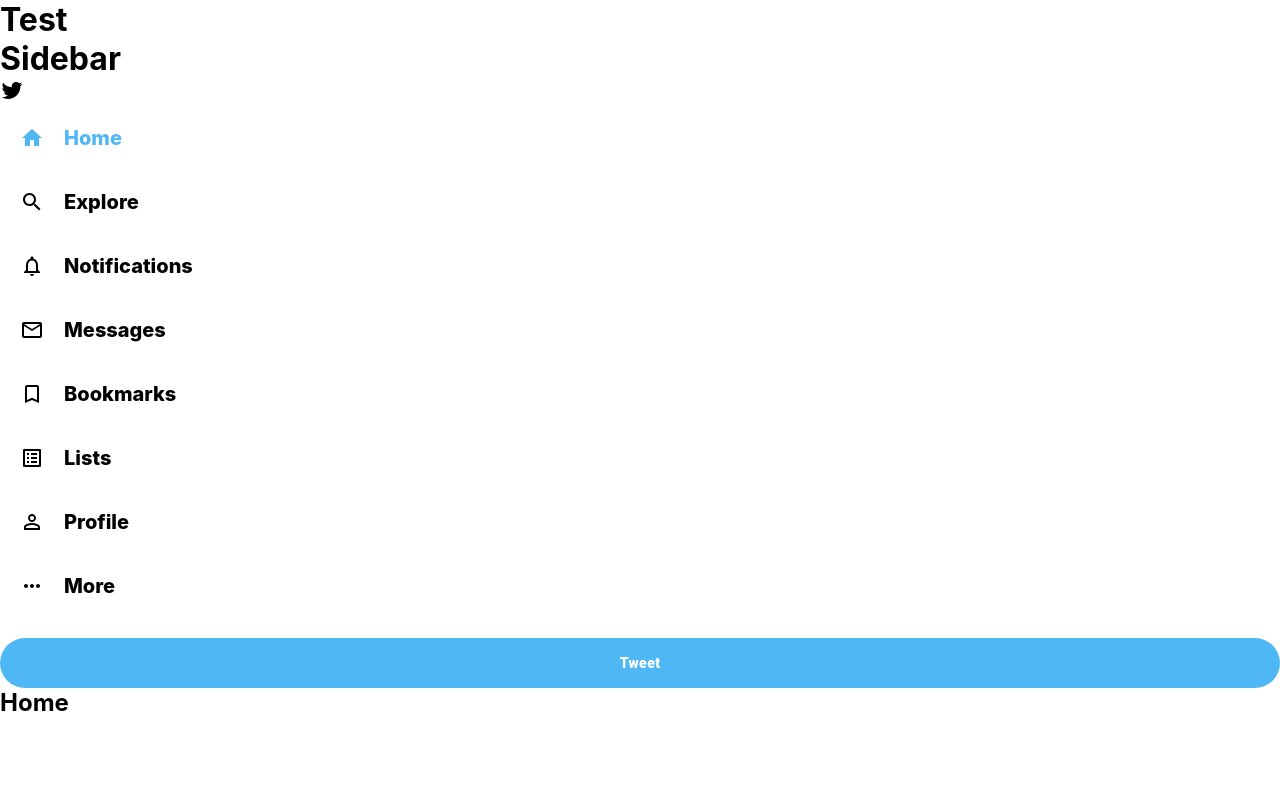
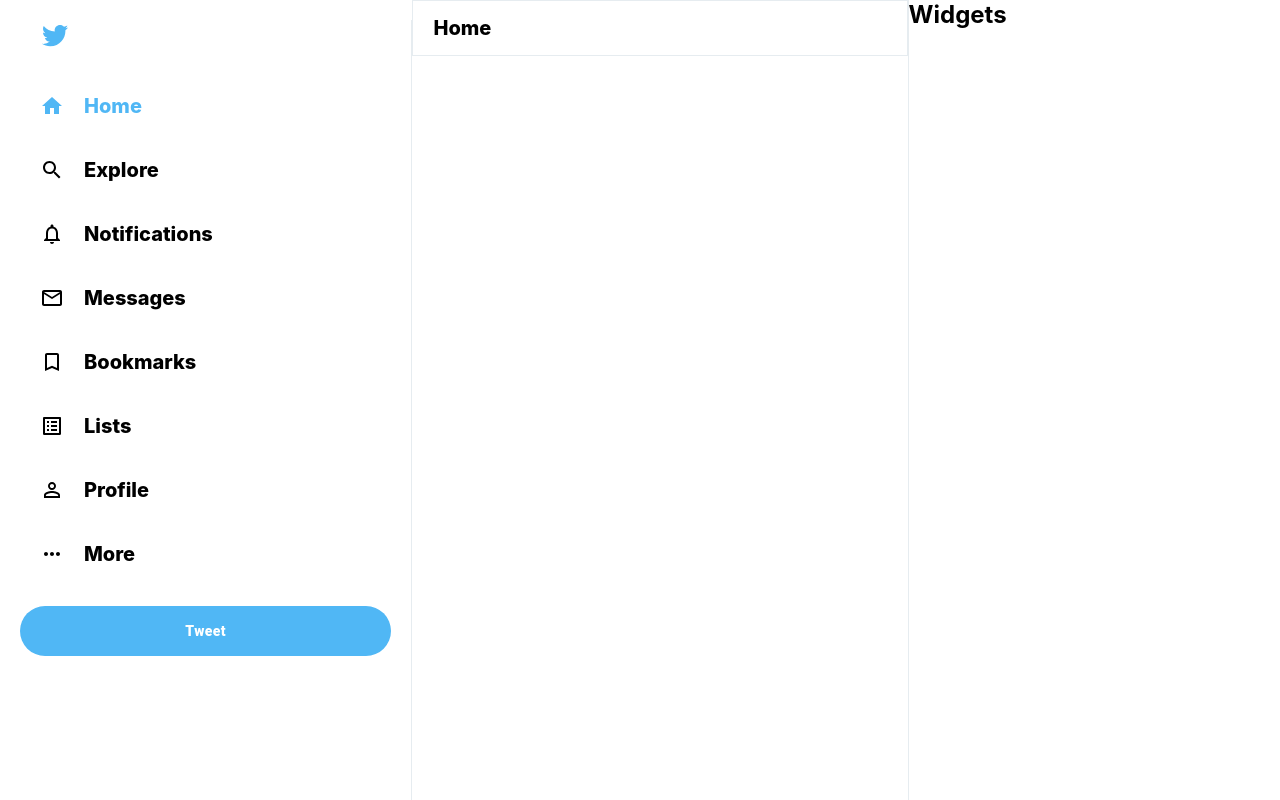
Before and after one commit to 5G/tweets-cc, a React (Create React App) app: page / in a window 1280 px wide. Built offline with nearby package versions, Linux system fonts and the light colour scheme.

Commit message:
Added Feed & Widgets

```diff
--- a/src/App.css
+++ b/src/App.css
@@ -2,3 +2,11 @@
   --twitter-blue: #50b7f5;
   --twitter-background: #e6ecf0;
 }
+
+.app {
+  display: flex;
+  height: 100vh;
+  max-width: 1300px;
+  margin-left: auto;
+  margin-right: auto;
+}
--- a/src/App.js
+++ b/src/App.js
@@ -1,13 +1,12 @@
 import React from "react";
 import Sidebar from "./Sidebar";
 import Feed from "./Feed";
+import Widgets from "./Widgets";
 import "./App.css";
 
 function App() {
   return (
     <div className="app">
-      <h1>Test</h1>
-
       {/* Sidebar */}
       <Sidebar />
 
@@ -15,6 +14,7 @@
       <Feed />
 
       {/* Widgets */}
+      <Widgets />
     </div>
   );
 }
--- a/src/Feed.css
+++ b/src/Feed.css
@@ -0,0 +1,32 @@
+.feed {
+  flex: 0.4;
+  border-right: 1px solid var(--twitter-background);
+  min-width: fit-content;
+  overflow-y: scroll;
+  -ms-overflow-style: none; /* Hide scrollbar (IE/Edge) */
+  scrollbar-width: none; /* Hide scrollbar (Firefox) */
+}
+
+/* Hide scrollbar (Safari/Chrome/Opera) */
+.feed::-webkit-scrollbar {
+  display: none;
+}
+
+.feed {
+  -ms-overflow-style: none; /* Hide scrollbar (IE/Edge) */
+  scrollbar-width: none; /* Hide scrollbar (Firefox) */
+}
+
+.feed__header {
+  position: sticky;
+  top: 0;
+  background-color: white;
+  z-index: 100;
+  border: 1px solid var(--twitter-background);
+  padding: 15px 20px;
+}
+
+.feed__header > h2 {
+  font-size: 20px;
+  font-weight: 800;
+}
--- a/src/Feed.js
+++ b/src/Feed.js
@@ -3,8 +3,10 @@
 
 function Feed() {
   return (
-    <div>
-      <h2>Home</h2>
+    <div className="feed">
+      <div className="feed__header">
+        <h2>Home</h2>
+      </div>
       {/* Header */}
       {/* TweetBox */}
       {/* Posts */}
--- a/src/Sidebar.css
+++ b/src/Sidebar.css
@@ -1,3 +1,19 @@
+.sidebar {
+  border-right: 1px solid var(--twitter-background);
+  flex: 0.3;
+  min-width: 250px;
+  margin-top: 20px;
+  padding-left: 20px;
+  padding-right: 20px;
+}
+
+.sidebar__twitterIcon {
+  color: var(--twitter-blue);
+  font-size: 30px !important;
+  margin-left: 20px;
+  margin-bottom: 20px;
+}
+
 .sidebar__tweet {
   background-color: var(--twitter-blue) !important;
   border: none !important;
--- a/src/Sidebar.js
+++ b/src/Sidebar.js
@@ -15,9 +15,8 @@
 function Sidebar() {
   return (
     <div className="sidebar">
-      <h1>Sidebar</h1>
-      {/* Twitter Icon */}
-      <TwitterIcon />
+      <TwitterIcon className="sidebar__twitterIcon" />
+
       <SidebarOption active Icon={HomeIcon} text="Home" />
       <SidebarOption Icon={SearchIcon} text="Explore" />
       <SidebarOption Icon={NotificationsNoneIcon} text="Notifications" />
@@ -27,12 +26,6 @@
       <SidebarOption Icon={PermIdentityIcon} text="Profile" />
       <SidebarOption Icon={MoreHorizIcon} text="More" />
 
-      {/* SidebarOption */}
-      {/* SidebarOption */}
-      {/* SidebarOption */}
-      {/* SidebarOption */}
-
-      {/*  */}
       <Button variant="outlined" className="sidebar__tweet" fullWidth>
         Tweet
       </Button>
--- /dev/null
+++ b/src/Widgets.css
@@ -0,0 +1,3 @@
+.widgets {
+  flex: 0.3;
+}
--- /dev/null
+++ b/src/Widgets.js
@@ -0,0 +1,12 @@
+import React from "react";
+import "./Widgets.css";
+
+function Widgets() {
+  return (
+    <div className="widgets">
+      <h2>Widgets</h2>
+    </div>
+  );
+}
+
+export default Widgets;
```
